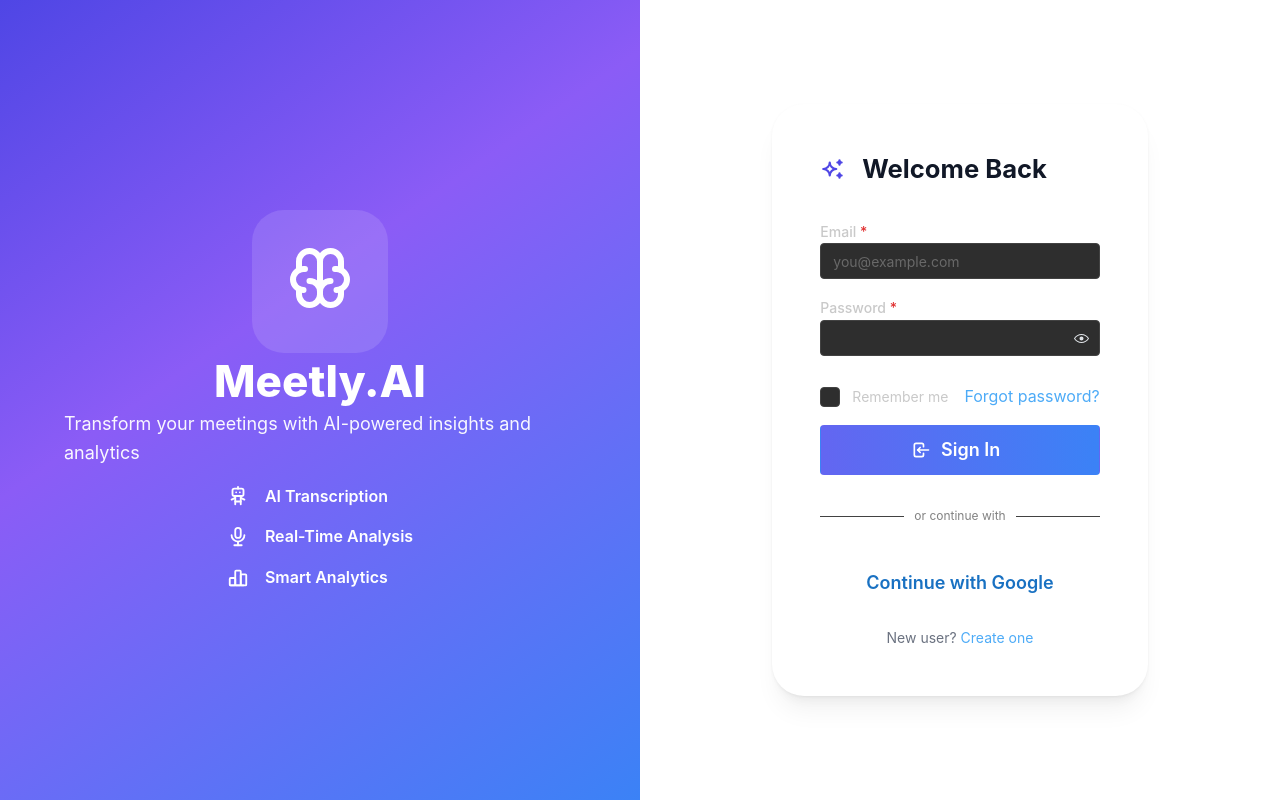
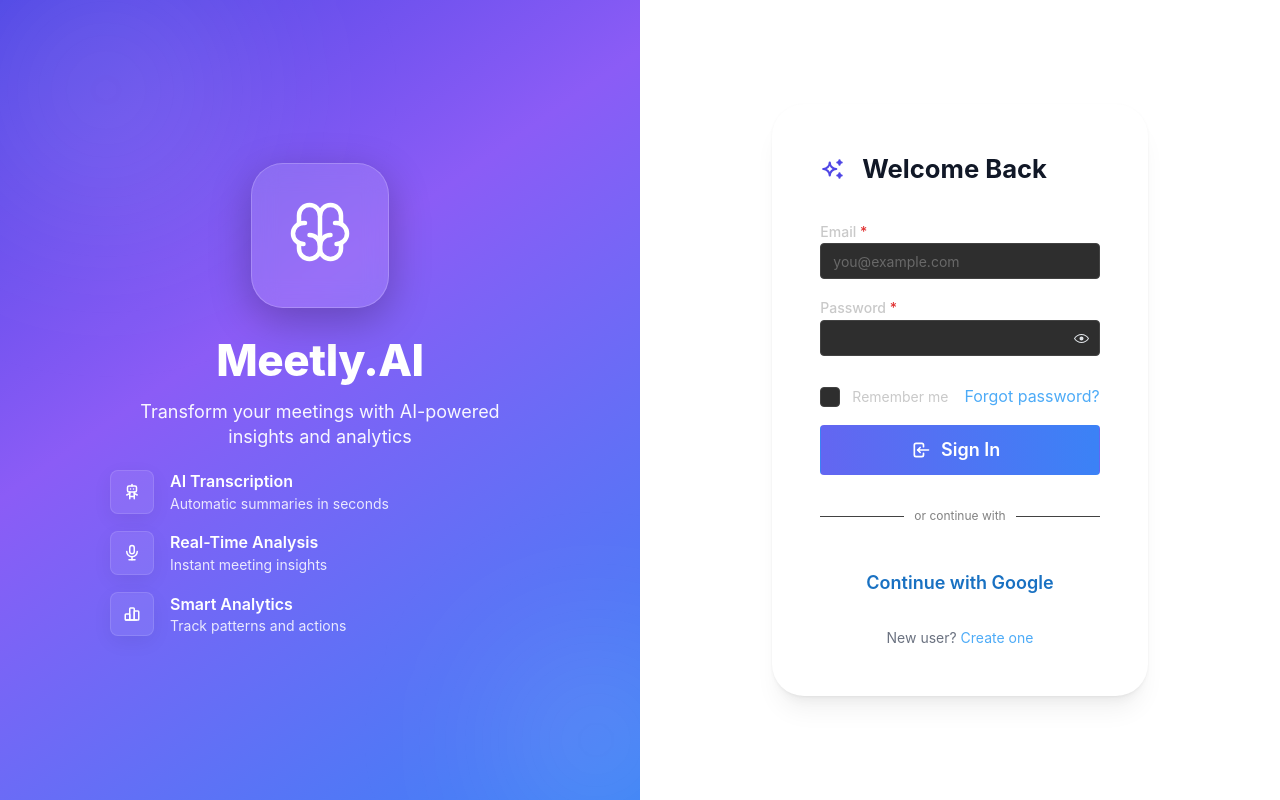
Before and after one commit to Adityakocheri1511/meetly-ai, a React (Vite) app in the folder frontend_vite/: page /login in a window 1280 px wide. Built offline with nearby package versions, Linux system fonts and the light colour scheme; no server answers.

Commit message:
Fix: Updated Login.jsx and main.py file

```diff
--- a/frontend_vite/src/pages/Login.jsx
+++ b/frontend_vite/src/pages/Login.jsx
@@ -272,7 +272,7 @@
           background: "linear-gradient(135deg, #eef2ff, #ffffff, #f9fafb)", // always bright white
         }}
       >
-        {/* LEFT SIDE */}
+        {/* LEFT SIDE - Meetly.AI Branding (full details preserved) */}
         <motion.div
           className="left-branding"
           initial={{ opacity: 0, x: -80 }}
@@ -285,30 +285,143 @@
             justifyContent: "center",
             alignItems: "center",
             padding: "4rem",
+            position: "relative",
+            overflow: "hidden",
             color: "white",
           }}
         >
-          <Paper p="xl" radius="xl" style={{ background: "rgba(255,255,255,0.12)" }}>
-            <IconBrain size={72} color="white" />
+          {/* Floating Glow Orbs */}
+          <div
+            style={{
+              position: "absolute",
+              top: "-10%",
+              left: "-10%",
+              width: "340px",
+              height: "340px",
+              background: "radial-gradient(circle at center, rgba(255,255,255,0.2), transparent 70%)",
+              borderRadius: "50%",
+              filter: "blur(90px)",
+              animation: "float1 9s ease-in-out infinite alternate",
+            }}
+          />
+          <div
+            style={{
+              position: "absolute",
+              bottom: "-10%",
+              right: "-15%",
+              width: "280px",
+              height: "280px",
+              background: "radial-gradient(circle at center, rgba(255,255,255,0.18), transparent 70%)",
+              borderRadius: "50%",
+              filter: "blur(70px)",
+              animation: "float2 10s ease-in-out infinite alternate",
+            }}
+          />
+
+          {/* Logo bubble */}
+          <motion.div
+            initial={{ scale: 0.85, opacity: 0 }}
+            animate={{ scale: 1, opacity: 1 }}
+            transition={{ duration: 1 }}
+            style={{
+              zIndex: 2,
+              textAlign: "center",
+              maxWidth: "520px",
+            }}
+          >
+            <Paper
+              p="xl"
+              radius="xl"
+              style={{
+                background: "rgba(255,255,255,0.12)",
+                backdropFilter: "blur(12px)",
+                border: "1px solid rgba(255,255,255,0.2)",
+                display: "inline-block",
+                marginBottom: "1.5rem",
+                boxShadow: "0 12px 40px rgba(0,0,0,0.25)",
+              }}
+            >
+              <IconBrain size={72} color="white" stroke={1.5} />
             </Paper>
-          <Title order={1} style={{ color: "white", fontSize: "44px", fontWeight: 800 }}>
+
+            <Title
+              order={1}
+              style={{
+                color: "white",
+                fontSize: "44px",
+                fontWeight: 800,
+                letterSpacing: "-0.5px",
+              }}
+            >
               Meetly.AI
             </Title>
-          <Text size="lg" style={{ color: "rgba(255,255,255,0.95)", marginBottom: "1rem" }}>
+            <Text
+              size="lg"
+              style={{
+                color: "rgba(255,255,255,0.95)",
+                marginTop: "0.6rem",
+                marginBottom: "1.25rem",
+                lineHeight: 1.4,
+                maxWidth: 420,
+              }}
+            >
               Transform your meetings with AI-powered insights and analytics
             </Text>
-          <Stack spacing="lg" align="flex-start" style={{ textAlign: "left" }}>
+
+            <Stack spacing="lg" align="flex-start" className="branding-features" style={{ textAlign: "left" }}>
               {[
-              { icon: <IconRobot size={22} color="white" />, title: "AI Transcription" },
-              { icon: <IconMicrophone size={22} color="white" />, title: "Real-Time Analysis" },
-              { icon: <IconChartBar size={22} color="white" />, title: "Smart Analytics" },
+                {
+                  icon: <IconRobot size={22} color="white" />,
+                  title: "AI Transcription",
+                  desc: "Automatic summaries in seconds",
+                },
+                {
+                  icon: <IconMicrophone size={22} color="white" />,
+                  title: "Real-Time Analysis",
+                  desc: "Instant meeting insights",
+                },
+                {
+                  icon: <IconChartBar size={22} color="white" />,
+                  title: "Smart Analytics",
+                  desc: "Track patterns and actions",
+                },
               ].map((f, i) => (
-              <Group key={i} spacing="md">
+                <motion.div
+                  key={i}
+                  initial={{ opacity: 0, y: 10 }}
+                  animate={{ opacity: 1, y: 0 }}
+                  transition={{ delay: 0.3 + i * 0.08 }}
+                >
+                  <Group spacing="md" noWrap>
+                    <Paper
+                      p="sm"
+                      radius="md"
+                      style={{
+                        background: "rgba(255,255,255,0.08)",
+                        border: "1px solid rgba(255,255,255,0.12)",
+                        boxShadow: "0 6px 20px rgba(0,0,0,0.06)",
+                        display: "inline-flex",
+                        alignItems: "center",
+                        justifyContent: "center",
+                        width: 44,
+                        height: 44,
+                      }}
+                    >
                       {f.icon}
-                <Text fw={600}>{f.title}</Text>
+                    </Paper>
+                    <div>
+                      <Text fw={600} size="md" style={{ color: "white" }}>
+                        {f.title}
+                      </Text>
+                      <Text size="sm" style={{ color: "rgba(255,255,255,0.85)" }}>
+                        {f.desc}
+                      </Text>
+                    </div>
                   </Group>
+                </motion.div>
               ))}
             </Stack>
+          </motion.div>
         </motion.div>
 
         {/* RIGHT SIDE */}
@@ -427,15 +540,29 @@
     maxLength={6}
     styles={{ input: { textAlign: "center", letterSpacing: "4px" } }}
   />
+
   <Text align="center" size="sm" color="dimmed">
-                      ⏳ Expires in {Math.floor(timer / 60)}:{(timer % 60).toString().padStart(2, "0")}
+    ⏳ Expires in {Math.floor(timer / 60)}:
+    {(timer % 60).toString().padStart(2, "0")}
   </Text>
+
+  {/* ✅ Add Resend OTP Button */}
+  <Button
+    variant="outline"
+    disabled={resendDisabled}
+    onClick={handleResendOTP}
+  >
+    {resendDisabled ? `Resend in ${resendTimer}s` : "Resend OTP"}
+  </Button>
+
+  <Group position="apart">
+    <Button variant="default" onClick={cancelOtpStep}>
+      Cancel
+    </Button>
     <Button onClick={handleVerifyOTP} loading={isLoading}>
       Verify & Sign In
     </Button>
-                    <Button variant="default" onClick={cancelOtpStep}>
-                      Cancel
-                    </Button>
+  </Group>
 </Stack>
                 </>
               )}
```
Also changed, not shown: 1 other file (tests, documents, lock files or other folders). Lines whose indentation alone changed are shown as unchanged.
